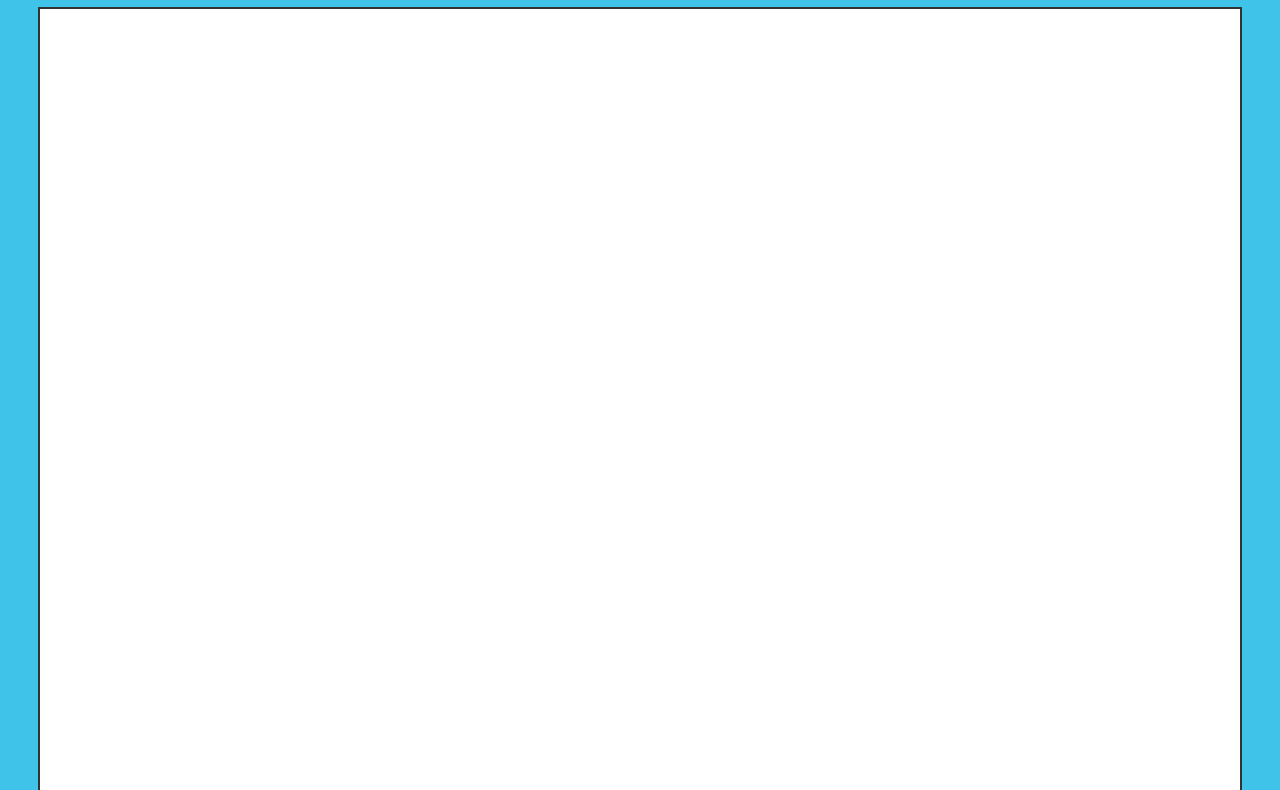
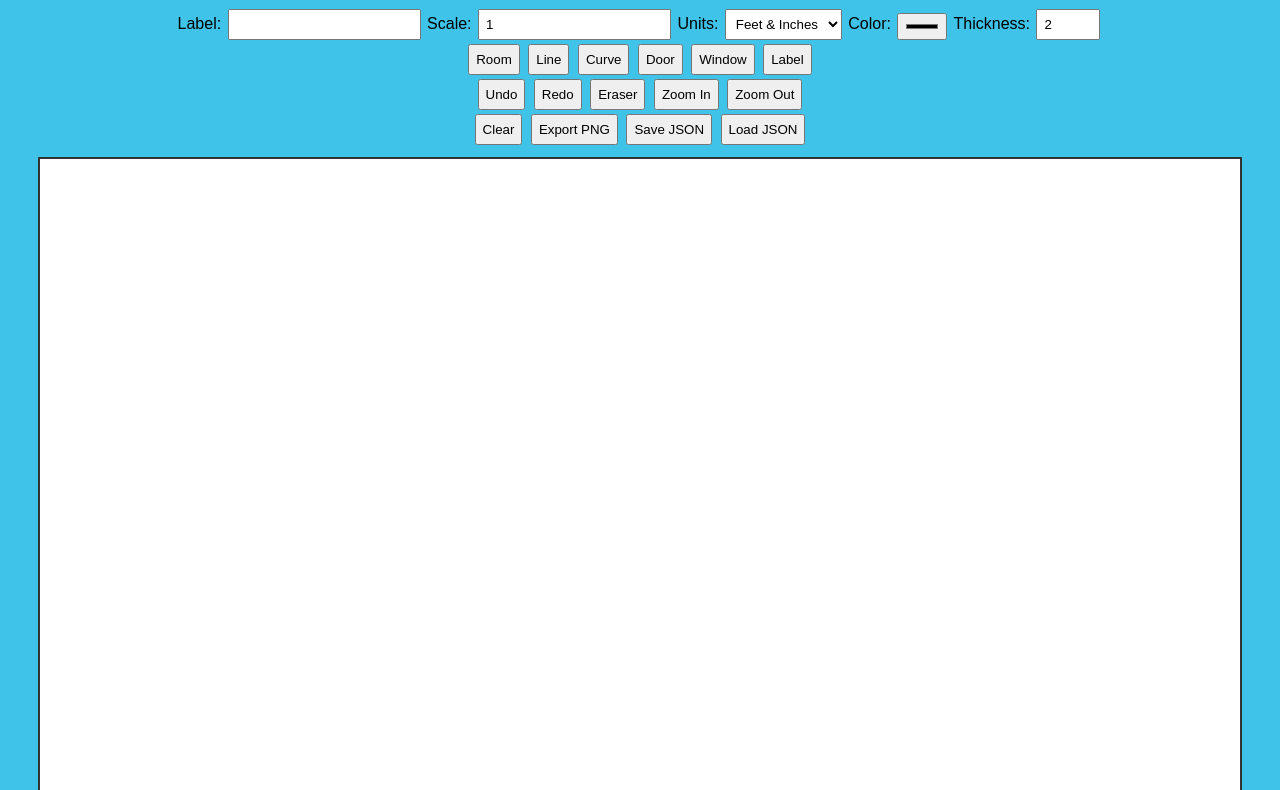
Before and after one commit to Leahana404/ProjectBlue, a plain HTML site: page index.html in a window 1280 px wide. Shown: the part 102-892 px from the top of the page. Drawn offline with Linux system fonts and the light colour scheme.

Commit message:
Update index.html

```diff
--- a/index.html
+++ b/index.html
@@ -3,14 +3,66 @@
 <head>
   <meta charset="UTF-8" />
   <title>Blueprint Builder</title>
-  <link rel="stylesheet" href="style.css" />
+  <style>
+    body {
+      font-family: Arial, sans-serif;
+      background: #3fc3e9;
+      padding: 20px;
+      text-align: center;
+    }
+    .controls {
+      margin-bottom: 10px;
+      line-height: 2;
+    }
+    canvas {
+      background: white;
+      border: 2px solid #333;
+      cursor: crosshair;
+    }
+    button, select, input {
+      margin: 2px;
+      padding: 6px;
+    }
+  </style>
 </head>
 <body>
-  <h1>📐 Blueprint Drawing App (Expanded)</h1>
+  <h1>📐 Project Blue (Expanded)</h1>
+
   <div class="controls">
-    <!-- Controls omitted for brevity; see Codex for full -->
+    <label>Label: <input type="text" id="labelInput" /></label>
+    <label>Scale: <input type="number" id="scaleInput" value="1" step="0.1" /></label>
+    <label>Units:
+      <select id="unitSelect">
+        <option value="feet-inches">Feet & Inches</option>
+        <option value="decimal-feet">Decimal Feet</option>
+        <option value="meters">Meters</option>
+      </select>
+    </label>
+    <label>Color: <input type="color" id="colorInput" value="#000000" /></label>
+    <label>Thickness: <input type="number" id="thicknessInput" value="2" min="1" max="10" /></label>
+    <br />
+    <button onclick="setMode('room')">Room</button>
+    <button onclick="setMode('line')">Line</button>
+    <button onclick="setMode('curve')">Curve</button>
+    <button onclick="setMode('door')">Door</button>
+    <button onclick="setMode('window')">Window</button>
+    <button onclick="setMode('label')">Label</button>
+    <br />
+    <button onclick="undo()">Undo</button>
+    <button onclick="redo()">Redo</button>
+    <button onclick="setMode('erase')">Eraser</button>
+    <button onclick="zoom(1.1)">Zoom In</button>
+    <button onclick="zoom(0.9)">Zoom Out</button>
+    <br />
+    <button onclick="clearCanvas()">Clear</button>
+    <button onclick="downloadImage()">Export PNG</button>
+    <button onclick="saveLayout()">Save JSON</button>
+    <button onclick="loadLayout()">Load JSON</button>
+    <input type="file" id="loadInput" style="display:none;" />
   </div>
+
   <canvas id="blueprintCanvas" width="1200" height="800"></canvas>
+
   <script src="script.js"></script>
 </body>
 </html>
```
